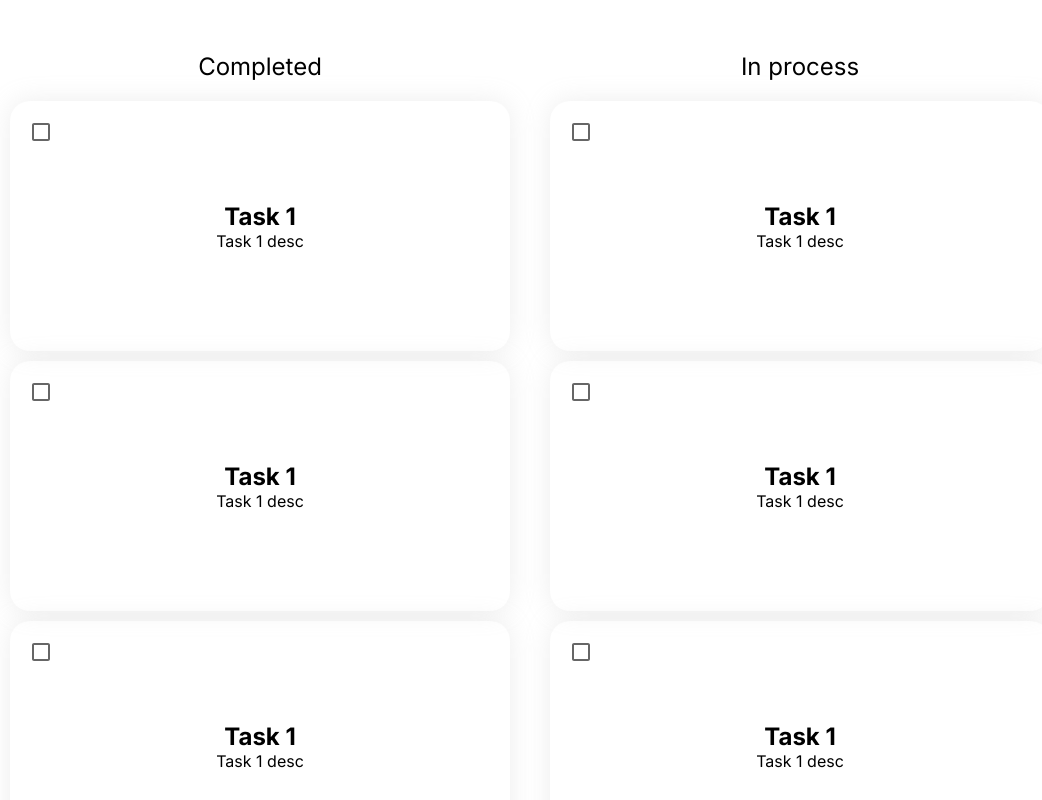
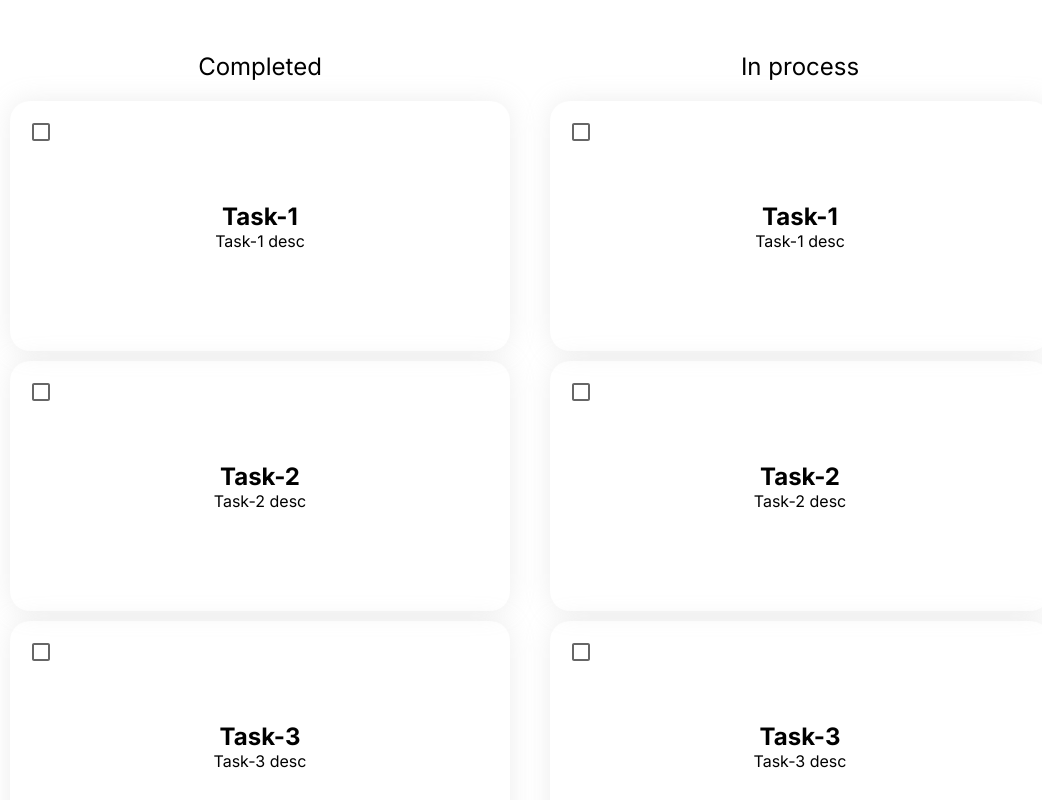
Before and after one commit to xsdiabloz/todo_list_typescript, a React (Vite) app: page / in a window 1280 px wide. Shown: the top 800 px of the page, without its empty margins (110-1152 px from the left). Built offline with nearby package versions, Linux system fonts and the light colour scheme; a web font is replaced by a local one.

Commit message:
add icons

```diff
--- a/package.json
+++ b/package.json
@@ -12,6 +12,7 @@
   "dependencies": {
     "@emotion/react": "^11.14.0",
     "@emotion/styled": "^11.14.1",
+    "@mui/icons-material": "^7.3.2",
     "@mui/material": "^7.3.2",
     "react": "^19.1.1",
     "react-dom": "^19.1.1"
--- a/src/App.tsx
+++ b/src/App.tsx
@@ -1,13 +1,20 @@
 import "./App.css";
+import React, { useState } from "react";
 import TaskList from "./components/taskList/TaskList";
-import { taskArray } from "./taskArray/taskArray";
+import { taskArray, type T } from "./taskArray/taskArray";
+import { AddTask } from "@mui/icons-material";
 
 function App() {
+  const [tasks, setTasks] = useState<T[]>(taskArray);
+
   return (
-    <div className="main-wrapper">
-      <TaskList title="Completed" tasks={taskArray} />
-      <TaskList title="In process" tasks={taskArray} />
-    </div>
+    <>
+      <div className="main-wrapper">
+        <TaskList title="Completed" tasks={taskArray} />
+        <TaskList title="In process" tasks={taskArray} />
+      </div>
+      <AddTask />
+    </>
   );
 }
 
--- a/src/components/task/Task.tsx
+++ b/src/components/task/Task.tsx
@@ -1,8 +1,13 @@
 import React, { type FC } from "react";
 import classes from "../task/task.module.css";
 import Checkbox from "@mui/material/Checkbox";
+import type { T } from "../../taskArray/taskArray";
 
-const Task: FC = () => {
+interface ITask {
+  task: T;
+}
+
+const Task: FC<ITask> = ({ task }) => {
   return (
     <div className={classes.task}>
       <div className={classes["task-check"]}>
@@ -10,8 +15,8 @@ const Task: FC = () => {
       </div>
 
       <div className={classes["task-info"]}>
-        <h2 className={classes["task-info_title"]}>Task 1</h2>
-        <p className={classes["task-info_desc"]}>Task 1 desc</p>
+        <h2 className={classes["task-info_title"]}>{task.title}</h2>
+        <p className={classes["task-info_desc"]}>{task.desc}</p>
       </div>
 
       <div className={classes["task-actions"]}></div>
--- a/src/components/taskList/TaskList.tsx
+++ b/src/components/taskList/TaskList.tsx
@@ -1,21 +1,23 @@
 import React, { type FC } from "react";
 import classes from "../taskList/taskList.module.css";
 import Task from "../task/Task";
-import { type tasks } from "../../taskArray/taskArray";
+import { type T } from "../../taskArray/taskArray";
 
-interface ITask {
+interface ITasks {
   title: string;
-  tasks: tasks;
+  tasks: T[];
 }
 
-const TaskList: FC<ITask> = ({ tasks, title }) => {
+const TaskList: FC<ITasks> = ({ tasks, title }) => {
   return (
     <div className={classes.wrapper}>
       <div className={classes["list-title"]}>{title}</div>
       <div className={classes["task-list"]}>
-        <Task />
-        <Task />
-        <Task />
+        {tasks.length > 0 ? (
+          tasks.map((item) => <Task key={item.id} task={item} />)
+        ) : (
+          <h1>No tasks...</h1>
+        )}
       </div>
     </div>
   );
--- a/src/taskArray/taskArray.ts
+++ b/src/taskArray/taskArray.ts
@@ -1,13 +1,12 @@
-export type tasks = {
-  id?: number;
+export type T = {
+  id: number;
   title: string;
   desc: string;
   done?: boolean;
 };
 
-export const taskArray: tasks[] = [
+export const taskArray: T[] = [
   { id: 1, title: "Task-1", desc: "Task-1 desc", done: false },
-  { id: 1, title: "Task-1", desc: "Task-1 desc", done: false },
-  { id: 1, title: "Task-1", desc: "Task-1 desc", done: false },
-  { id: 1, title: "Task-1", desc: "Task-1 desc", done: false },
+  { id: 2, title: "Task-2", desc: "Task-2 desc", done: false },
+  { id: 3, title: "Task-3", desc: "Task-3 desc", done: false },
 ];
```
Also changed, not shown: src/components/addForm/AddForm.tsx (added, +22 -0 lines), src/components/addTask/AddTask.tsx (added, +21 -0 lines), src/components/addTask/addTask.module.css (added, +21 -0 lines), src/components/addForm/addForm.module.css (added), 1 other file (tests, documents, lock files or other folders).
